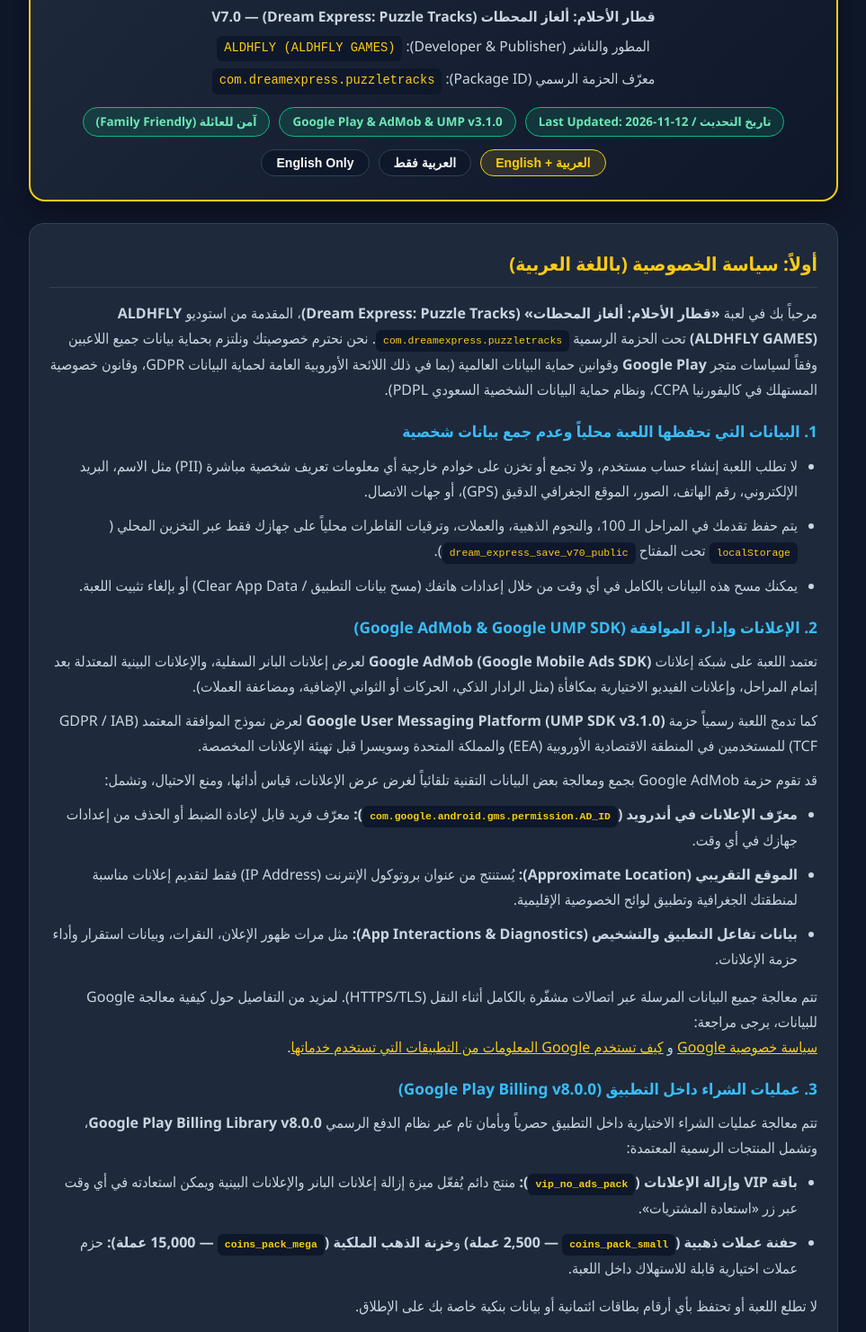
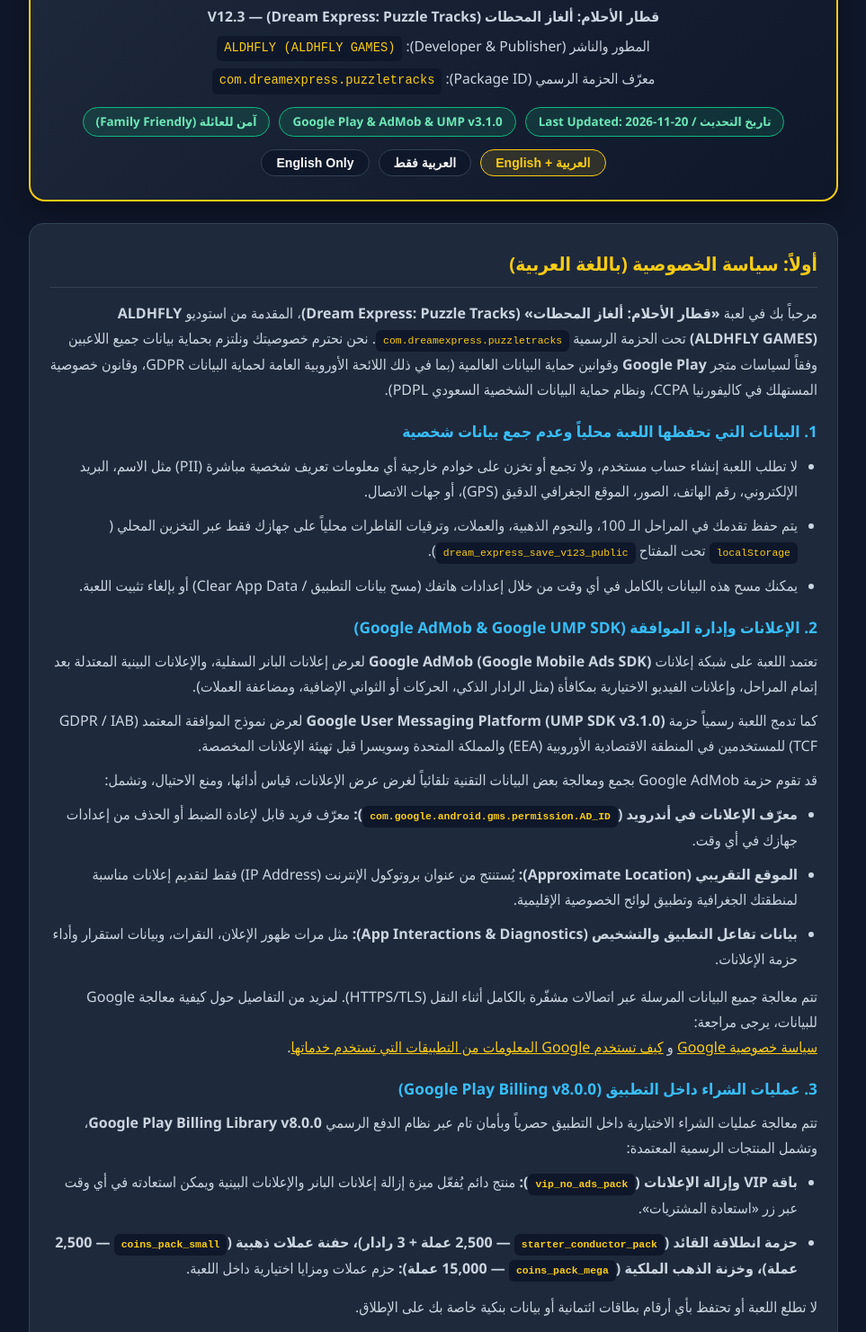
Before and after one commit to aldhfly/aldhfly.github.io, a plain HTML site: page privacy_policy.html in a window 1280 px wide. Shown: the part 103-1584 px from the top of the page at 90% size, without its empty margins (158-1121 px from the left). Drawn offline with Linux system fonts and the light colour scheme.

Commit message:
Sync Dream Express 3D Privacy Policy to V12.3.0 (Production Launch)

```diff
--- a/privacy_policy.html
+++ b/privacy_policy.html
@@ -138,11 +138,11 @@
   <div class="container">
     <header class="header-card">
       <h1>🚂 سياسة الخصوصية | Privacy Policy</h1>
-      <p><strong>قطار الأحلام: ألغاز المحطات (Dream Express: Puzzle Tracks) — V7.0</strong></p>
+      <p><strong>قطار الأحلام: ألغاز المحطات (Dream Express: Puzzle Tracks) — V12.3</strong></p>
       <p>المطور والناشر (Developer &amp; Publisher): <span class="code-pill">ALDHFLY (ALDHFLY GAMES)</span></p>
       <p>معرّف الحزمة الرسمي (Package ID): <span class="code-pill">com.dreamexpress.puzzletracks</span></p>
       <div class="badge-row">
-        <span class="badge">تاريخ التحديث / Last Updated: 2026-11-12</span>
+        <span class="badge">تاريخ التحديث / Last Updated: 2026-11-20</span>
         <span class="badge">Google Play &amp; AdMob &amp; UMP v3.1.0</span>
         <span class="badge">آمن للعائلة (Family Friendly)</span>
       </div>
@@ -163,7 +163,7 @@
       <h3>1. البيانات التي تحفظها اللعبة محلياً وعدم جمع بيانات شخصية</h3>
       <ul>
         <li>لا تطلب اللعبة إنشاء حساب مستخدم، ولا تجمع أو تخزن على خوادم خارجية أي معلومات تعريف شخصية مباشرة (PII) مثل الاسم، البريد الإلكتروني، رقم الهاتف، الصور، الموقع الجغرافي الدقيق (GPS)، أو جهات الاتصال.</li>
-        <li>يتم حفظ تقدمك في المراحل الـ 100، والنجوم الذهبية، والعملات، وترقيات القاطرات محلياً على جهازك فقط عبر التخزين المحلي (<span class="code-pill">localStorage</span> تحت المفتاح <span class="code-pill">dream_express_save_v70_public</span>).</li>
+        <li>يتم حفظ تقدمك في المراحل الـ 100، والنجوم الذهبية، والعملات، وترقيات القاطرات محلياً على جهازك فقط عبر التخزين المحلي (<span class="code-pill">localStorage</span> تحت المفتاح <span class="code-pill">dream_express_save_v123_public</span>).</li>
         <li>يمكنك مسح هذه البيانات بالكامل في أي وقت من خلال إعدادات هاتفك (مسح بيانات التطبيق / Clear App Data) أو بإلغاء تثبيت اللعبة.</li>
       </ul>
 
@@ -193,7 +193,7 @@
       </p>
       <ul>
         <li><strong>باقة VIP وإزالة الإعلانات (<span class="code-pill">vip_no_ads_pack</span>):</strong> منتج دائم يُفعّل ميزة إزالة إعلانات البانر والإعلانات البينية ويمكن استعادته في أي وقت عبر زر «استعادة المشتريات».</li>
-        <li><strong>حفنة عملات ذهبية (<span class="code-pill">coins_pack_small</span> — 2,500 عملة)</strong> و<strong>خزنة الذهب الملكية (<span class="code-pill">coins_pack_mega</span> — 15,000 عملة):</strong> حزم عملات اختيارية قابلة للاستهلاك داخل اللعبة.</li>
+        <li><strong>حزمة انطلاقة القائد (<span class="code-pill">starter_conductor_pack</span> — 2,500 عملة + 3 رادار)، حفنة عملات ذهبية (<span class="code-pill">coins_pack_small</span> — 2,500 عملة)، وخزنة الذهب الملكية (<span class="code-pill">coins_pack_mega</span> — 15,000 عملة):</strong> حزم عملات ومزايا اختيارية داخل اللعبة.</li>
       </ul>
       <p>لا تطلع اللعبة أو تحتفظ بأي أرقام بطاقات ائتمانية أو بيانات بنكية خاصة بك على الإطلاق.</p>
 
@@ -226,7 +226,7 @@
       <h3>1. Local Game Progress &amp; Zero Personal Account Collection</h3>
       <ul>
         <li>We do <strong>not</strong> require user registration or sign-in, and we do <strong>not</strong> directly collect, store, or transmit any Personally Identifiable Information (PII) such as your name, email address, phone number, photos, precise GPS location, or contacts.</li>
-        <li>All 100-level campaign progress, Golden Stars, coins, and locomotive upgrades are stored strictly locally on your device via standard WebView LocalStorage (<span class="code-pill">dream_express_save_v70_public</span>).</li>
+        <li>All 100-level campaign progress, Golden Stars, coins, and locomotive upgrades are stored strictly locally on your device via standard WebView LocalStorage (<span class="code-pill">dream_express_save_v123_public</span>).</li>
         <li>You can erase all local game data at any time by clearing the app storage in your Android settings or uninstalling the game.</li>
       </ul>
 
@@ -256,7 +256,7 @@
       </p>
       <ul>
         <li><strong>VIP &amp; Remove Ads Pass (<span class="code-pill">vip_no_ads_pack</span>):</strong> Non-consumable entitlement removing banner and interstitial ads, restorable at any time via the in-game "Restore Purchases" button.</li>
-        <li><strong>Gold Coin Bundles (<span class="code-pill">coins_pack_small</span> — 2,500 Coins &amp; <span class="code-pill">coins_pack_mega</span> — 15,000 Coins):</strong> Optional consumable in-game currency packs.</li>
+        <li><strong>Starter Conductor Pack (<span class="code-pill">starter_conductor_pack</span> — 2,500 Coins + 3 Radar Hints) &amp; Gold Coin Bundles (<span class="code-pill">coins_pack_small</span> — 2,500 Coins &amp; <span class="code-pill">coins_pack_mega</span> — 15,000 Coins):</strong> Optional consumable in-game packs.</li>
       </ul>
       <p>We never access, process, or store your credit card, billing address, or financial credentials.</p>
 
```
